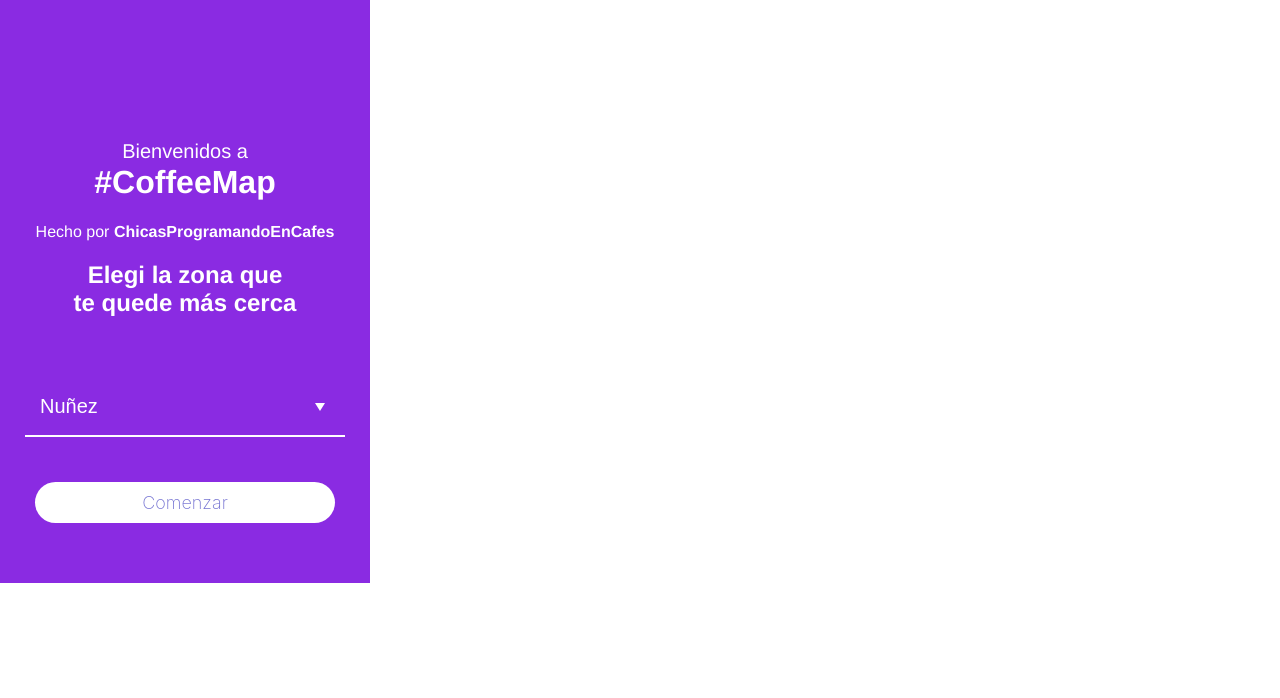
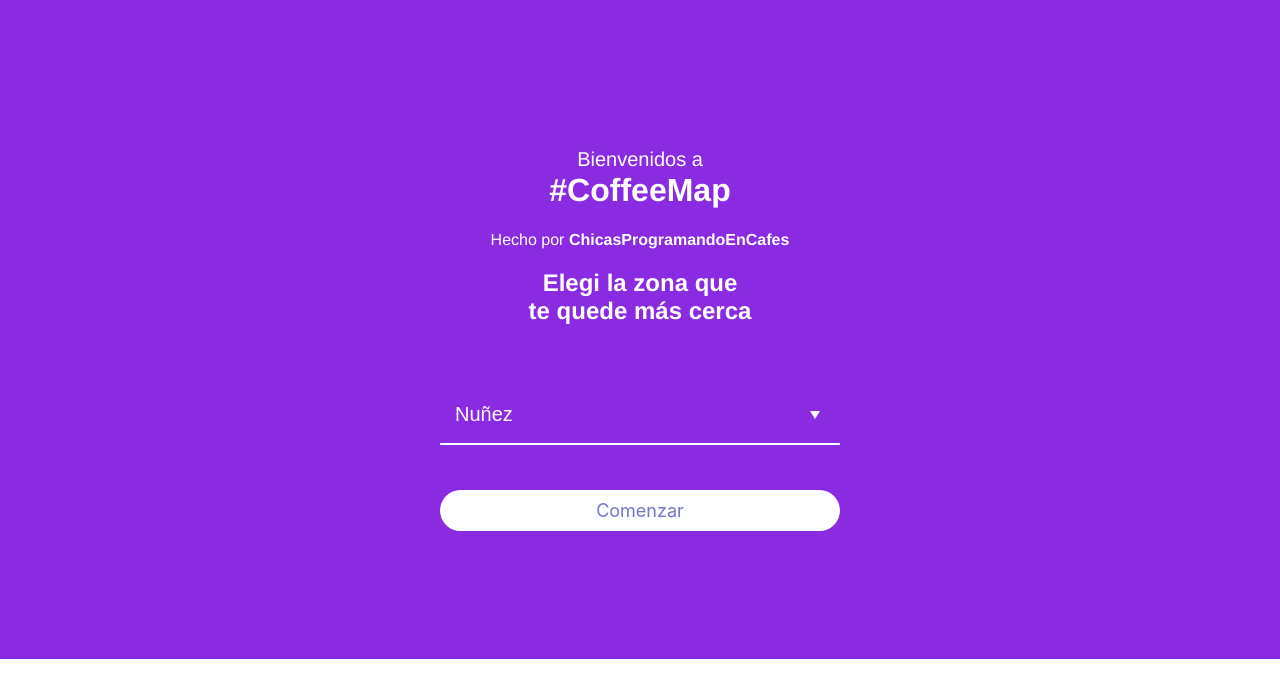
Before and after one commit to chicasprogramando/coffeemap, a Vue app: page / in a window 1280 px wide. Shown: the top 698 px of the page. Built offline with nearby package versions, Linux system fonts and the light colour scheme.

Commit message:
visual-intro fixed

```diff
--- a/src/pages/VisualIntro/VisualIntro.vue
+++ b/src/pages/VisualIntro/VisualIntro.vue
@@ -1,18 +1,19 @@
 <template>
+  <div :class="$style.wrapper">
     <div :class="$style.container">
 
         <div>
-            <p :class="$style.bienvenidos">Bienvenidos a</p>
+            <p :class="$style.welcome">Bienvenidos a</p>
         </div>
         <div>
             <h1>#CoffeeMap</h1>
         </div>
         <div>
-            <p>Hecho por <span :class="$style.negrita">ChicasProgramandoEnCafes</span></p>
+            <p>Hecho por <span :class="$style.bold">ChicasProgramandoEnCafes</span></p>
         </div>
 
         <div>
-            <h2 :class="$style.h2">Elegi la zona que <br />te quede más cerca</h2>
+            <h2 :class="$style.chooseText">Elegi la zona que <br />te quede más cerca</h2>
         </div>
         <div :class="$style.dropdowm">
             <input-dropdown :class="$style.dropdownWidth" :location="state.location" @input="handleInput"></input-dropdown>
@@ -20,7 +21,8 @@
         <div :class="$style.button">
             <button-general :class="$style.buttonWidth" button-text="Comenzar" size="large" @click="handleClick"></button-general>
         </div>
-    </div>
+     </div>
+  </div>
 </template>
 
 <script>
@@ -54,15 +56,22 @@ export default {
 </script>
 
 <style module>
+
+.wrapper {
+    min-height: 100%;
+    width: 100%;
+    display: flex;
+    justify-content: center;
+    align-items: center;
+    background-color: blueviolet;
+}
 .container{
-    width:320px;
-    background-color: blueviolet;
+    width: 100%;
+    max-width: 400px;
+    text-align: center;
+    margin: 10vw 5vw;
     color:white;
-    text-align: center;
-    padding-top: 120px;
-    padding-bottom: 60px;
-    padding-right: 25px;
-    padding-left:25px;
+
 
 }
 .button{
@@ -70,25 +79,25 @@ export default {
     padding-top: 30px;
 }
 
-.negrita{
+.bold{
     font-weight: bold;
 
 }
-.h2{
+.chooseText{
     padding-bottom:40px;
 }
-.bienvenidos{
+.welcome{
     font-size:20px;
     margin-bottom: -20px;
 
 }
 .buttonWidth{
-    min-width:300px;
+    width:100%;
     font-size:18px;
-    font-weight: 150;
+
 }
 .dropdownWidth{
-    min-width: 270px;
+    width: 100%;
 }
 
 
```
